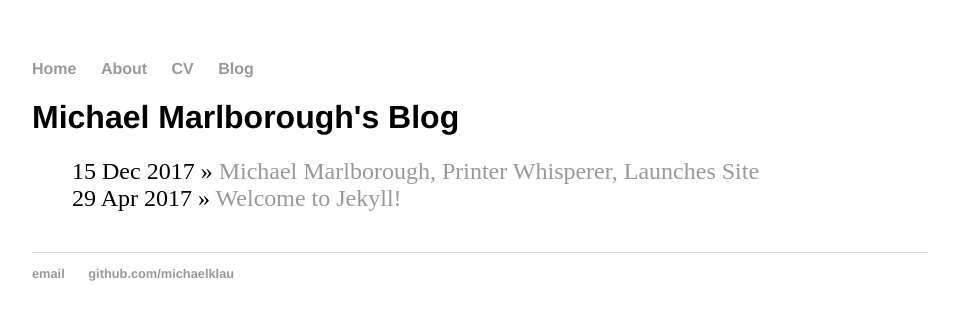
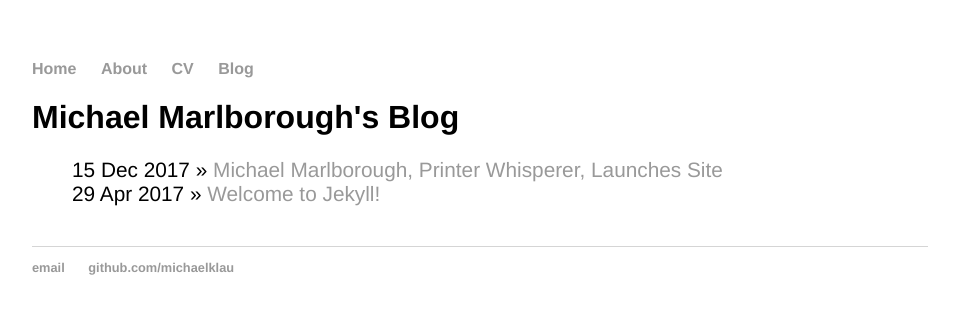
Before and after one commit to MichaelKLAU/michaelklau.github.io, a Jekyll site: the page built from blog/index.html, in a window 1280 px wide. Shown: the top 320 px of the page, without its empty margins (160-1119 px from the left). Built offline with Jekyll 4.4.1, drawn with Linux system fonts in a browser that asks for light colours.

Commit message:
Update main.css

```diff
--- a/css/main.css
+++ b/css/main.css
@@ -36,7 +36,8 @@ footer {
 
 ul.posts {
     margin: 20px auto 40px;
-    font-size: 1.5em;
+    font-size: 1.3em;
+    font-family:'Helvetica', 'Arial', 'Sans-Serif';
 }
 
 ul.posts li {
```
